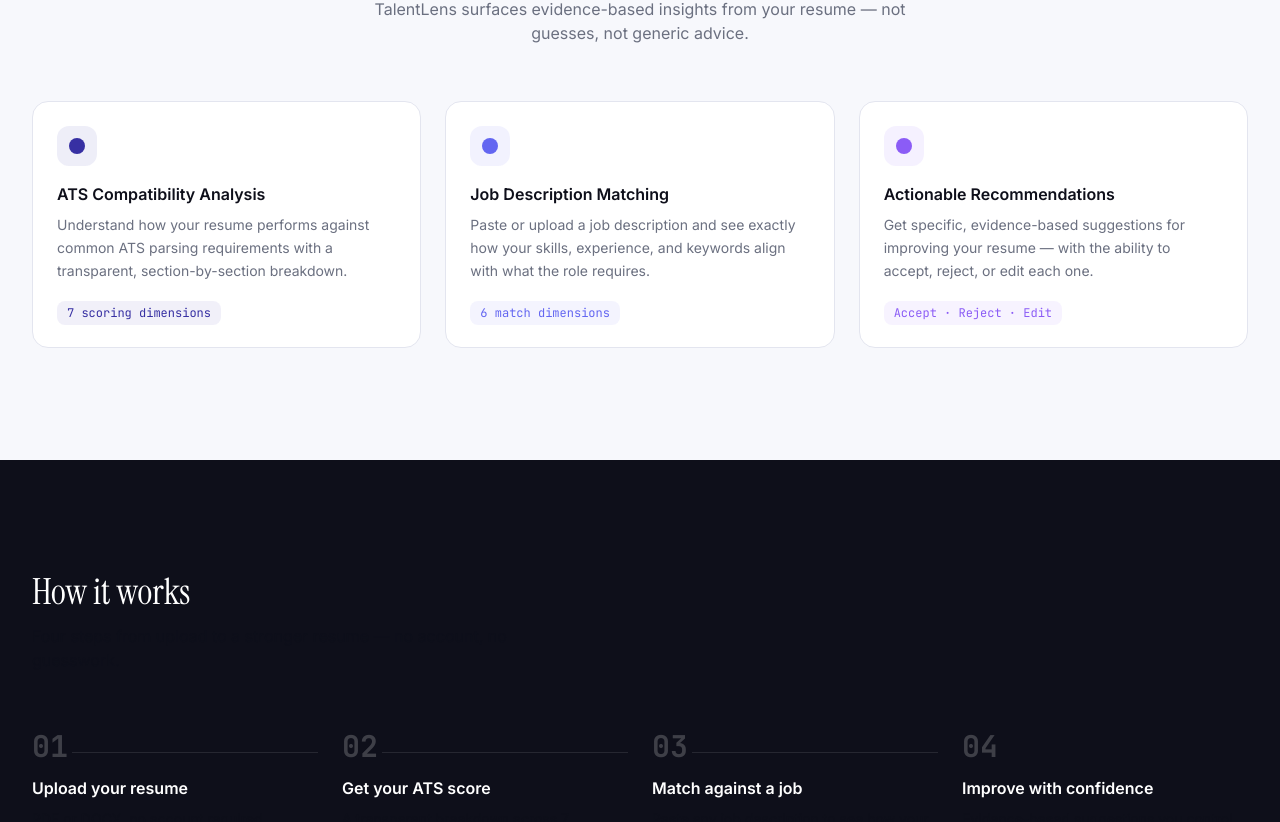
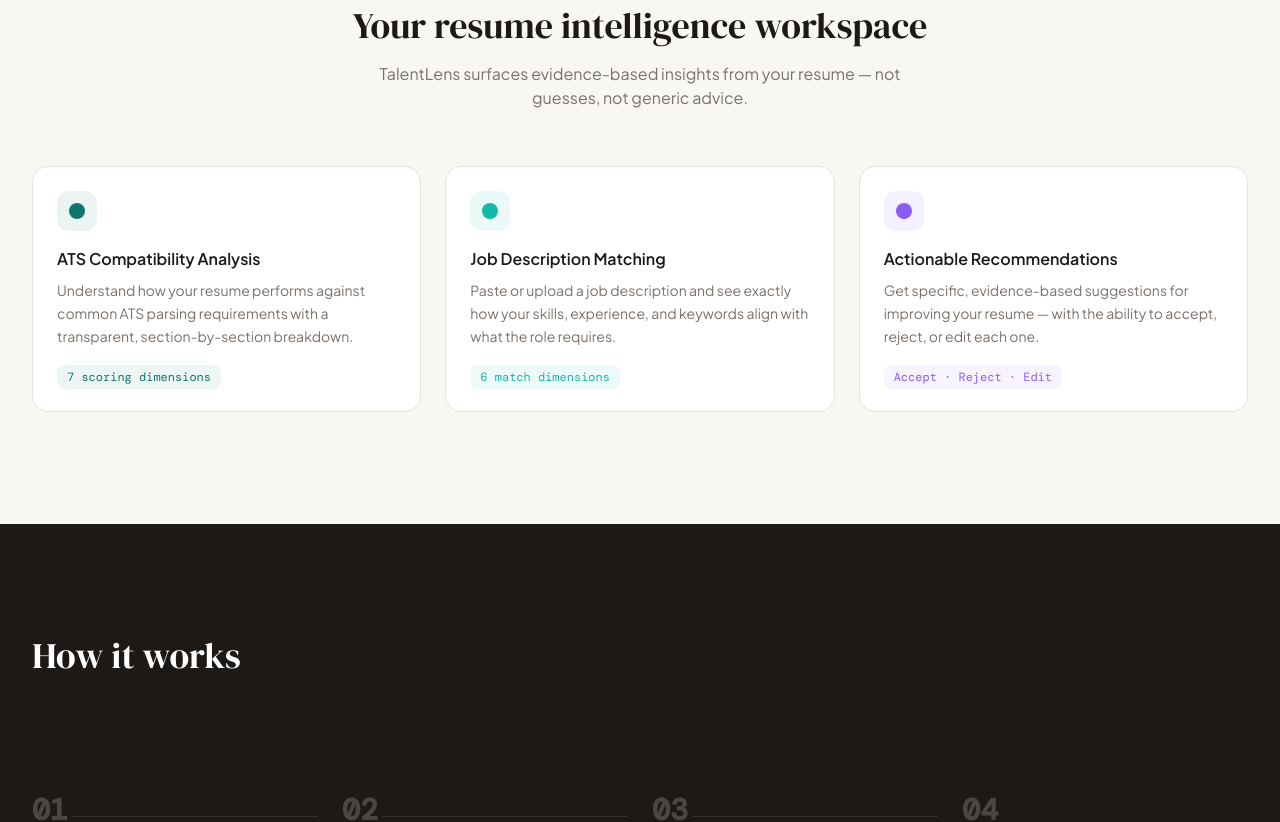
Before and after one commit to redihire2025-stark/talentlens_ats, a React (Vite) app: page / in a window 1280 px wide. Shown: the part 914-1736 px from the top of the page. Built offline with nearby package versions, Linux system fonts and the light colour scheme; the HTML template or start-up script is replaced by a standard one.

Commit message:
prompt: 60

```diff
--- a/index.html
+++ b/index.html
@@ -7,7 +7,7 @@
     <title><!-- figma:title --></title>
     <link rel="preconnect" href="https://fonts.googleapis.com" />
     <link rel="preconnect" href="https://fonts.gstatic.com" crossorigin />
-    <link href="https://fonts.googleapis.com/css2?family=Instrument+Serif:ital@0;1&family=Inter:wght@300;400;500;600;700&family=JetBrains+Mono:wght@400;500;600;700&display=swap" rel="stylesheet" />
+    <link href="https://fonts.googleapis.com/css2?family=DM+Serif+Display:ital@0;1&family=Plus+Jakarta+Sans:wght@300;400;500;600;700&family=DM+Mono:wght@400;500&display=swap" rel="stylesheet" />
     <!-- figma:head-end -->
   </head>
   <body>
--- a/src/components/ATSDashboard.tsx
+++ b/src/components/ATSDashboard.tsx
@@ -153,7 +153,7 @@
           <div className="flex items-center gap-3 mb-2">
             <div className="w-8 h-8 rounded-lg bg-primary/10 flex items-center justify-center">
               <svg width="16" height="16" viewBox="0 0 16 16" fill="none">
-                <path d="M2 8h12M8 2v12" stroke="#3730A3" strokeWidth="1.5" strokeLinecap="round" />
+                <path d="M2 8h12M8 2v12" stroke="#0F766E" strokeWidth="1.5" strokeLinecap="round" />
               </svg>
             </div>
             <span className="font-medium text-sm text-foreground">Match With a Job</span>
@@ -168,7 +168,7 @@
           <div className="flex items-center gap-3 mb-2">
             <div className="w-8 h-8 rounded-lg bg-primary/10 flex items-center justify-center">
               <svg width="16" height="16" viewBox="0 0 16 16" fill="none">
-                <path d="M3 4h10M3 8h7M3 12h5" stroke="#3730A3" strokeWidth="1.5" strokeLinecap="round" />
+                <path d="M3 4h10M3 8h7M3 12h5" stroke="#0F766E" strokeWidth="1.5" strokeLinecap="round" />
               </svg>
             </div>
             <span className="font-medium text-sm text-foreground">View Recommendations</span>
@@ -183,7 +183,7 @@
           <div className="flex items-center gap-3 mb-2">
             <div className="w-8 h-8 rounded-lg bg-primary/10 flex items-center justify-center">
               <svg width="16" height="16" viewBox="0 0 16 16" fill="none">
-                <path d="M11 2l3 3-9 9H2v-3l9-9z" stroke="#3730A3" strokeWidth="1.3" strokeLinejoin="round" />
+                <path d="M11 2l3 3-9 9H2v-3l9-9z" stroke="#0F766E" strokeWidth="1.3" strokeLinejoin="round" />
               </svg>
             </div>
             <span className="font-medium text-sm text-foreground">Open Editor</span>
--- a/src/components/BeforeAfter.tsx
+++ b/src/components/BeforeAfter.tsx
@@ -124,7 +124,7 @@
             <div key={c} className="flex items-start gap-2.5">
               <div className="w-4 h-4 rounded-full bg-success-bg flex items-center justify-center flex-shrink-0 mt-0.5">
                 <svg width="8" height="8" viewBox="0 0 8 8" fill="none">
-                  <path d="M1 4l2 2 4-4" stroke="#16A34A" strokeWidth="1.2" strokeLinecap="round" strokeLinejoin="round" />
+                  <path d="M1 4l2 2 4-4" stroke="#059669" strokeWidth="1.2" strokeLinecap="round" strokeLinejoin="round" />
                 </svg>
               </div>
               <span className="text-sm text-foreground leading-relaxed">{c}</span>
--- a/src/components/JDMatch.tsx
+++ b/src/components/JDMatch.tsx
@@ -178,7 +178,7 @@
                 {matchedSkills.map((s) => (
                   <div key={s} className="flex items-center gap-2 px-3 py-2 bg-success-bg rounded-lg">
                     <svg width="12" height="12" viewBox="0 0 12 12" fill="none">
-                      <path d="M2 6l3 3 5-5" stroke="#16A34A" strokeWidth="1.5" strokeLinecap="round" strokeLinejoin="round" />
+                      <path d="M2 6l3 3 5-5" stroke="#059669" strokeWidth="1.5" strokeLinecap="round" strokeLinejoin="round" />
                     </svg>
                     <span className="text-sm text-foreground font-medium">{s}</span>
                   </div>
--- a/src/components/LandingPage.tsx
+++ b/src/components/LandingPage.tsx
@@ -59,14 +59,14 @@
     description:
       'Understand how your resume performs against common ATS parsing requirements with a transparent, section-by-section breakdown.',
     detail: '7 scoring dimensions',
-    color: '#3730A3',
+    color: '#0F766E',
   },
   {
     title: 'Job Description Matching',
     description:
       'Paste or upload a job description and see exactly how your skills, experience, and keywords align with what the role requires.',
     detail: '6 match dimensions',
-    color: '#6366F1',
+    color: '#14B8A6',
   },
   {
     title: 'Actionable Recommendations',
@@ -152,7 +152,7 @@
       <div className="absolute -bottom-3 -right-3 bg-card border border-border rounded-xl shadow-lg px-3 py-2 flex items-center gap-2">
         <div className="w-7 h-7 rounded-full bg-success-bg flex items-center justify-center">
           <svg width="12" height="12" viewBox="0 0 12 12" fill="none">
-            <path d="M2 6l3 3 5-5" stroke="#16A34A" strokeWidth="1.5" strokeLinecap="round" strokeLinejoin="round" />
+            <path d="M2 6l3 3 5-5" stroke="#059669" strokeWidth="1.5" strokeLinecap="round" strokeLinejoin="round" />
           </svg>
         </div>
         <div>
--- a/src/components/ProcessingScreen.tsx
+++ b/src/components/ProcessingScreen.tsx
@@ -45,11 +45,11 @@
         <div className="flex justify-center mb-10">
           <div className="relative w-20 h-20">
             <svg className="w-20 h-20 -rotate-90" viewBox="0 0 80 80">
-              <circle cx="40" cy="40" r="34" fill="none" stroke="#E3E5EF" strokeWidth="6" />
+              <circle cx="40" cy="40" r="34" fill="none" stroke="#E6E3DD" strokeWidth="6" />
               <circle
                 cx="40" cy="40" r="34"
                 fill="none"
-                stroke="#6366F1"
+                stroke="#14B8A6"
                 strokeWidth="6"
                 strokeLinecap="round"
                 strokeDasharray={`${2 * Math.PI * 34}`}
--- a/src/components/Recommendations.tsx
+++ b/src/components/Recommendations.tsx
@@ -182,7 +182,7 @@
             <div className="flex items-center gap-2 mb-4">
               <div className="px-2.5 py-1 bg-success-bg rounded-lg flex items-center gap-1.5">
                 <svg width="10" height="10" viewBox="0 0 10 10" fill="none">
-                  <path d="M5 8V2M2 5l3-3 3 3" stroke="#16A34A" strokeWidth="1.4" strokeLinecap="round" strokeLinejoin="round" />
+                  <path d="M5 8V2M2 5l3-3 3 3" stroke="#059669" strokeWidth="1.4" strokeLinecap="round" strokeLinejoin="round" />
                 </svg>
                 <span className="text-xs font-medium text-success">Potential improvement</span>
               </div>
--- a/src/components/ResumeUpload.tsx
+++ b/src/components/ResumeUpload.tsx
@@ -84,8 +84,8 @@
             <>
               <div className="w-16 h-16 rounded-2xl bg-secondary mx-auto mb-4 flex items-center justify-center">
                 <svg width="28" height="28" viewBox="0 0 28 28" fill="none">
-                  <path d="M14 18V8M10 12l4-4 4 4" stroke="#3730A3" strokeWidth="1.8" strokeLinecap="round" strokeLinejoin="round" />
-                  <path d="M6 22h16" stroke="#3730A3" strokeWidth="1.8" strokeLinecap="round" />
+                  <path d="M14 18V8M10 12l4-4 4 4" stroke="#0F766E" strokeWidth="1.8" strokeLinecap="round" strokeLinejoin="round" />
+                  <path d="M6 22h16" stroke="#0F766E" strokeWidth="1.8" strokeLinecap="round" />
                 </svg>
               </div>
               <p className="font-medium text-foreground mb-1">
--- a/src/components/UserTypeSelection.tsx
+++ b/src/components/UserTypeSelection.tsx
@@ -20,8 +20,8 @@
           >
             <div className="w-14 h-14 rounded-2xl bg-secondary flex items-center justify-center mb-6 group-hover:scale-105 transition-transform">
               <svg width="26" height="26" viewBox="0 0 26 26" fill="none">
-                <path d="M5 23V9l8-6 8 6v14" stroke="#3730A3" strokeWidth="1.6" strokeLinejoin="round" />
-                <rect x="9" y="14" width="8" height="9" rx="1.5" stroke="#3730A3" strokeWidth="1.6" />
+                <path d="M5 23V9l8-6 8 6v14" stroke="#0F766E" strokeWidth="1.6" strokeLinejoin="round" />
+                <rect x="9" y="14" width="8" height="9" rx="1.5" stroke="#0F766E" strokeWidth="1.6" />
               </svg>
             </div>
             <h2 className="font-semibold text-xl text-foreground mb-2">Job Seeker</h2>
--- a/src/components/shared.tsx
+++ b/src/components/shared.tsx
@@ -12,12 +12,12 @@
   const cx = size / 2
   const cy = size / 2
 
-  const color = score >= 85 ? '#16A34A' : score >= 70 ? '#D97706' : '#DC2626'
+  const color = score >= 85 ? '#059669' : score >= 70 ? '#D97706' : '#DC2626'
 
   return (
     <div className="relative inline-flex items-center justify-center">
       <svg width={size} height={size} viewBox={`0 0 ${size} ${size}`} style={{ transform: 'rotate(-90deg)' }}>
-        <circle cx={cx} cy={cy} r={r} fill="none" stroke="#E3E5EF" strokeWidth={strokeWidth} />
+        <circle cx={cx} cy={cy} r={r} fill="none" stroke="#E6E3DD" strokeWidth={strokeWidth} />
         <circle
           cx={cx} cy={cy} r={r}
           fill="none"
@@ -33,7 +33,7 @@
         <div className="absolute inset-0 flex flex-col items-center justify-center">
           <span
             className="font-mono font-bold leading-none"
-            style={{ fontSize: size * 0.22, color: '#0E0F1A' }}
+            style={{ fontSize: size * 0.22, color: '#1C1917' }}
           >
             {score}
           </span>
@@ -51,7 +51,7 @@
 }
 
 export function ProgressBar({ value, color, height = 6 }: ProgressBarProps) {
-  const bg = color ?? (value >= 85 ? '#16A34A' : value >= 70 ? '#D97706' : '#DC2626')
+  const bg = color ?? (value >= 85 ? '#059669' : value >= 70 ? '#D97706' : '#DC2626')
   return (
     <div
       className="w-full rounded-full bg-muted overflow-hidden"
@@ -90,5 +90,5 @@
 }
 
 export function ScoreColor(score: number) {
-  return score >= 85 ? '#16A34A' : score >= 70 ? '#D97706' : '#DC2626'
+  return score >= 85 ? '#059669' : score >= 70 ? '#D97706' : '#DC2626'
 }
--- a/src/index.css
+++ b/src/index.css
@@ -1,26 +1,26 @@
 @import 'tailwindcss';
 
 @theme inline {
-  --font-sans: 'Inter', ui-sans-serif, system-ui, sans-serif;
-  --font-serif: 'Instrument Serif', ui-serif, Georgia, serif;
-  --font-mono: 'JetBrains Mono', ui-monospace, monospace;
+  --font-sans: 'Plus Jakarta Sans', ui-sans-serif, system-ui, sans-serif;
+  --font-serif: 'DM Serif Display', ui-serif, Georgia, serif;
+  --font-mono: 'DM Mono', ui-monospace, monospace;
 
-  --color-background: #F7F8FC;
-  --color-foreground: #0E0F1A;
+  --color-background: #F8F7F4;
+  --color-foreground: #1C1917;
   --color-card: #FFFFFF;
-  --color-card-foreground: #0E0F1A;
-  --color-primary: #3730A3;
+  --color-card-foreground: #1C1917;
+  --color-primary: #0F766E;
   --color-primary-foreground: #FFFFFF;
-  --color-secondary: #EEF0FF;
-  --color-secondary-foreground: #3730A3;
-  --color-muted: #F1F3FA;
-  --color-muted-foreground: #6B7080;
-  --color-accent: #6366F1;
+  --color-secondary: #CCFBF1;
+  --color-secondary-foreground: #0F766E;
+  --color-muted: #F2F0EC;
+  --color-muted-foreground: #78716C;
+  --color-accent: #14B8A6;
   --color-accent-foreground: #FFFFFF;
-  --color-border: #E3E5EF;
-  --color-ring: #6366F1;
-  --color-success: #16A34A;
-  --color-success-bg: #DCFCE7;
+  --color-border: #E6E3DD;
+  --color-ring: #14B8A6;
+  --color-success: #059669;
+  --color-success-bg: #D1FAE5;
   --color-warning: #D97706;
   --color-warning-bg: #FEF3C7;
   --color-critical: #DC2626;
@@ -28,41 +28,39 @@
 }
 
 :root {
-  --font-sans: 'Inter', ui-sans-serif, system-ui, sans-serif;
-  --font-serif: 'Instrument Serif', ui-serif, Georgia, serif;
-  --font-mono: 'JetBrains Mono', ui-monospace, monospace;
-  --color-background: #F7F8FC;
-  --color-foreground: #0E0F1A;
+  --font-sans: 'Plus Jakarta Sans', ui-sans-serif, system-ui, sans-serif;
+  --font-serif: 'DM Serif Display', ui-serif, Georgia, serif;
+  --font-mono: 'DM Mono', ui-monospace, monospace;
+  --color-background: #F8F7F4;
+  --color-foreground: #1C1917;
   --color-card: #FFFFFF;
-  --color-primary: #3730A3;
+  --color-primary: #0F766E;
   --color-primary-foreground: #FFFFFF;
-  --color-secondary: #EEF0FF;
-  --color-secondary-foreground: #3730A3;
-  --color-muted: #F1F3FA;
-  --color-muted-foreground: #6B7080;
-  --color-accent: #6366F1;
-  --color-border: #E3E5EF;
-  --color-success: #16A34A;
-  --color-success-bg: #DCFCE7;
+  --color-secondary: #CCFBF1;
+  --color-secondary-foreground: #0F766E;
+  --color-muted: #F2F0EC;
+  --color-muted-foreground: #78716C;
+  --color-accent: #14B8A6;
+  --color-border: #E6E3DD;
+  --color-success: #059669;
+  --color-success-bg: #D1FAE5;
   --color-warning: #D97706;
   --color-warning-bg: #FEF3C7;
   --color-critical: #DC2626;
   --color-critical-bg: #FEE2E2;
 }
 
-html {
-  scroll-behavior: smooth;
-}
+html { scroll-behavior: smooth; }
 
 body {
-  background-color: #F7F8FC;
-  color: #0E0F1A;
-  font-family: 'Inter', ui-sans-serif, system-ui, sans-serif;
+  background-color: #F8F7F4;
+  color: #1C1917;
+  font-family: 'Plus Jakarta Sans', ui-sans-serif, system-ui, sans-serif;
   -webkit-font-smoothing: antialiased;
   -moz-osx-font-smoothing: grayscale;
 }
 
 ::-webkit-scrollbar { width: 6px; height: 6px; }
 ::-webkit-scrollbar-track { background: transparent; }
-::-webkit-scrollbar-thumb { background: #E3E5EF; border-radius: 999px; }
-::-webkit-scrollbar-thumb:hover { background: #6B7080; }
+::-webkit-scrollbar-thumb { background: #E6E3DD; border-radius: 999px; }
+::-webkit-scrollbar-thumb:hover { background: #78716C; }
```
